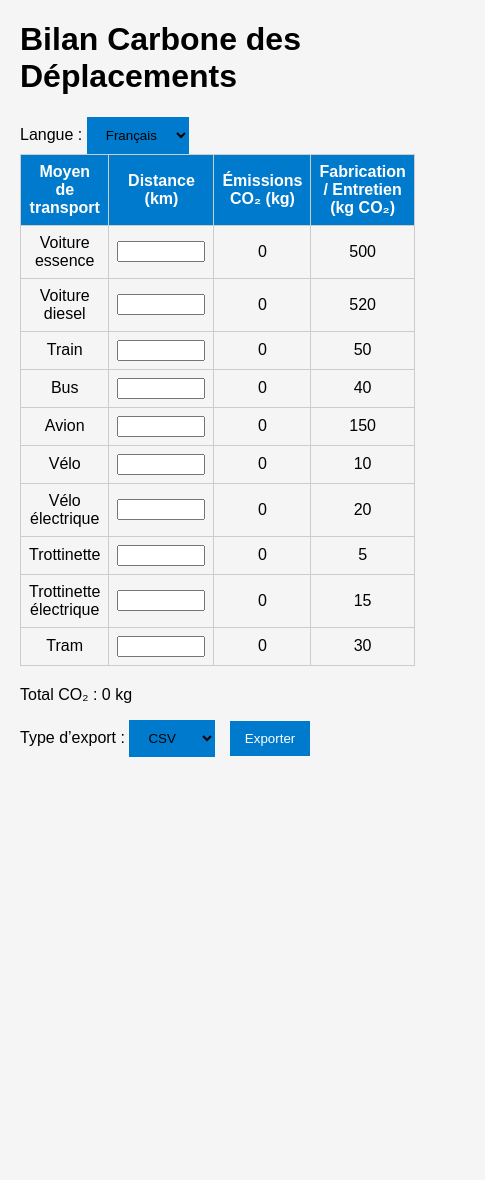
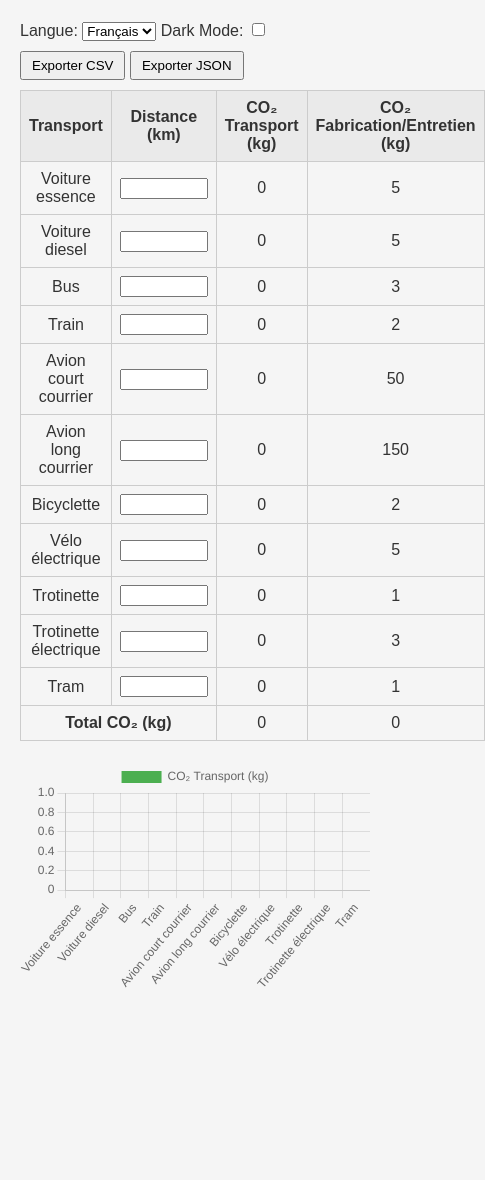
Before and after one commit to FaireQuelquechoseDutile1/bilan-carbone, a plain HTML site: page index.html in a window 390 px wide. Shown: the whole page, 485 px wide, since content can reach past the window. After the commit the page ends 1014 px from the top, so only its background shows below. Drawn offline with nearby package versions, Linux system fonts and the light colour scheme.

Commit message:
Update index.html

```diff
--- a/index.html
+++ b/index.html
@@ -3,226 +3,209 @@
 <head>
 <meta charset="UTF-8">
 <meta name="viewport" content="width=device-width, initial-scale=1.0">
-<title>Bilan Carbone Transport</title>
+<title>Bilan Carbone</title>
+<script src="https://cdn.jsdelivr.net/npm/chart.js"></script>
 <style>
-    body { font-family: Arial, sans-serif; margin: 20px; background: #f5f5f5; }
-    table { width: 100%; border-collapse: collapse; margin-bottom: 20px; }
+body { font-family: Arial, sans-serif; margin: 20px; background-color: #f5f5f5; color: #333; transition: background-color 0.3s, color 0.3s; }
+table { border-collapse: collapse; width: 100%; margin-bottom: 20px; }
 th, td { border: 1px solid #ccc; padding: 8px; text-align: center; }
-    th { background: #007acc; color: #fff; cursor: pointer; }
-    input { width: 80px; }
-    #chartContainer { width: 100%; height: 400px; margin-top: 20px; }
-    button, select { padding: 10px 15px; margin-right: 10px; background: #007acc; color: #fff; border: none; cursor: pointer; }
-    select { color: #000; }
+th { cursor: pointer; background-color: #eaeaea; }
+input[type="number"] { width: 80px; }
+.controls { display: flex; justify-content: space-between; align-items: center; margin-bottom: 10px; flex-wrap: wrap; gap: 10px; }
+.dark-mode { background-color: #1e1e1e; color: #eee; }
+.dark-mode th { background-color: #333; }
+.dark-mode td, .dark-mode input { background-color: #2a2a2a; color: #eee; border-color: #555; }
+button { cursor: pointer; padding: 5px 10px; }
 </style>
 </head>
 <body>
-<h1 id="pageTitle">Bilan Carbone des Déplacements</h1>
-<label for="langSelect">Langue :</label>
-<select id="langSelect" onchange="updateLanguage()">
+<div class="controls">
+    <div>
+        <label for="langSelect">Langue:</label>
+        <select id="langSelect">
             <option value="fr">Français</option>
             <option value="en">English</option>
         </select>
+        <label for="darkSwitch">Dark Mode:</label>
+        <input type="checkbox" id="darkSwitch">
+    </div>
+    <div>
+        <button id="exportCSVBtn">Exporter CSV</button>
+        <button id="exportJSONBtn">Exporter JSON</button>
+    </div>
+</div>
+
 <table id="transportTable">
     <thead>
         <tr>
-            <th id="thTransport" onclick="sortTable(0)">Moyen de transport</th>
-            <th id="thDistance" onclick="sortTable(1)">Distance (km)</th>
-            <th id="thEmissions" onclick="sortTable(2)">Émissions CO₂ (kg)</th>
-            <th id="thFabrication" onclick="sortTable(3)">Fabrication / Entretien (kg CO₂)</th>
+            <th id="thTransport">Transport</th>
+            <th id="thDistance">Distance (km)</th>
+            <th id="thCO2">CO₂ Transport (kg)</th>
+            <th id="thEmbodied">CO₂ Fabrication/Entretien (kg)</th>
         </tr>
     </thead>
     <tbody>
-        <tr><td>Voiture essence</td><td><input type="number" onchange="updateTable()"></td><td>0</td><td>500</td></tr>
-        <tr><td>Voiture diesel</td><td><input type="number" onchange="updateTable()"></td><td>0</td><td>520</td></tr>
-        <tr><td>Train</td><td><input type="number" onchange="updateTable()"></td><td>0</td><td>50</td></tr>
-        <tr><td>Bus</td><td><input type="number" onchange="updateTable()"></td><td>0</td><td>40</td></tr>
-        <tr><td>Avion</td><td><input type="number" onchange="updateTable()"></td><td>0</td><td>150</td></tr>
-        <tr><td>Vélo</td><td><input type="number" onchange="updateTable()"></td><td>0</td><td>10</td></tr>
-        <tr><td>Vélo électrique</td><td><input type="number" onchange="updateTable()"></td><td>0</td><td>20</td></tr>
-        <tr><td>Trottinette</td><td><input type="number" onchange="updateTable()"></td><td>0</td><td>5</td></tr>
-        <tr><td>Trottinette électrique</td><td><input type="number" onchange="updateTable()"></td><td>0</td><td>15</td></tr>
-        <tr><td>Tram</td><td><input type="number" onchange="updateTable()"></td><td>0</td><td>30</td></tr>
+        <tr><td>Voiture essence</td><td><input type="number" min="0" oninput="calculateRow(this)"></td><td class="co2Result">0</td><td class="co2Embodied">5</td></tr>
+        <tr><td>Voiture diesel</td><td><input type="number" min="0" oninput="calculateRow(this)"></td><td class="co2Result">0</td><td class="co2Embodied">5</td></tr>
+        <tr><td>Bus</td><td><input type="number" min="0" oninput="calculateRow(this)"></td><td class="co2Result">0</td><td class="co2Embodied">3</td></tr>
+        <tr><td>Train</td><td><input type="number" min="0" oninput="calculateRow(this)"></td><td class="co2Result">0</td><td class="co2Embodied">2</td></tr>
+        <tr><td>Avion court courrier</td><td><input type="number" min="0" oninput="calculateRow(this)"></td><td class="co2Result">0</td><td class="co2Embodied">50</td></tr>
+        <tr><td>Avion long courrier</td><td><input type="number" min="0" oninput="calculateRow(this)"></td><td class="co2Result">0</td><td class="co2Embodied">150</td></tr>
+        <tr><td>Bicyclette</td><td><input type="number" min="0" oninput="calculateRow(this)"></td><td class="co2Result">0</td><td class="co2Embodied">2</td></tr>
+        <tr><td>Vélo électrique</td><td><input type="number" min="0" oninput="calculateRow(this)"></td><td class="co2Result">0</td><td class="co2Embodied">5</td></tr>
+        <tr><td>Trotinette</td><td><input type="number" min="0" oninput="calculateRow(this)"></td><td class="co2Result">0</td><td class="co2Embodied">1</td></tr>
+        <tr><td>Trotinette électrique</td><td><input type="number" min="0" oninput="calculateRow(this)"></td><td class="co2Result">0</td><td class="co2Embodied">3</td></tr>
+        <tr><td>Tram</td><td><input type="number" min="0" oninput="calculateRow(this)"></td><td class="co2Result">0</td><td class="co2Embodied">1</td></tr>
     </tbody>
+    <tfoot>
+        <tr>
+            <td colspan="2"><strong>Total CO₂ (kg)</strong></td>
+            <td id="totalCO2">0</td>
+            <td id="totalEmbodied">0</td>
+        </tr>
+    </tfoot>
 </table>
-<p id="totalLabel">Total CO₂ : <span id="totalCO2">0</span> kg</p>
-<label for="exportType" id="exportLabel">Type d’export :</label>
-<select id="exportType">
-    <option value="csv">CSV</option>
-    <option value="json">JSON</option>
-</select>
-<button onclick="exportData()" id="exportBtn">Exporter</button>
-<canvas id="chartContainer"></canvas>
-<script src="https://cdn.jsdelivr.net/npm/chart.js"></script>
+
+<canvas id="chartContainer" height="200"></canvas>
+
 <script>
 const factors = {
     'Voiture essence': 0.192,
     'Voiture diesel': 0.171,
+    'Bus': 0.105,
     'Train': 0.041,
-    'Bus': 0.104,
-    'Avion': 0.255,
-    'Vélo': 0,
-    'Vélo électrique': 0.01,
-    'Trottinette': 0,
-    'Trottinette électrique': 0.01,
-    'Tram': 0.03
+    'Avion court courrier': 0.285,
+    'Avion long courrier': 0.195,
+    'Bicyclette': 0,
+    'Vélo électrique': 0.05,
+    'Trotinette': 0.02,
+    'Trotinette électrique': 0.03,
+    'Tram': 0.04
 };
 
 const translations = {
     fr: {
-        pageTitle: "Bilan Carbone des Déplacements",
-        thTransport: "Moyen de transport",
-        thDistance: "Distance (km)",
-        thEmissions: "Émissions CO₂ (kg)",
-        thFabrication: "Fabrication / Entretien (kg CO₂)",
-        totalLabel: "Total CO₂",
-        exportLabel: "Type d’export :",
-        exportBtn: "Exporter"
+        thTransport: 'Transport', thDistance: 'Distance (km)', thCO2: 'CO₂ Transport (kg)', thEmbodied: 'CO₂ Fabrication/Entretien (kg)',
+        exportCSVBtn: 'Exporter CSV', exportJSONBtn: 'Exporter JSON'
     },
     en: {
-        pageTitle: "Transport Carbon Footprint",
-        thTransport: "Transport method",
-        thDistance: "Distance (km)",
-        thEmissions: "CO₂ Emissions (kg)",
-        thFabrication: "Manufacturing / Maintenance (kg CO₂)",
-        totalLabel: "Total CO₂",
-        exportLabel: "Export type:",
-        exportBtn: "Export"
+        thTransport: 'Transport', thDistance: 'Distance (km)', thCO2: 'CO₂ Transport (kg)', thEmbodied: 'CO₂ Manufacture/Maintenance (kg)',
+        exportCSVBtn: 'Export CSV', exportJSONBtn: 'Export JSON'
     }
 };
 
-function updateTable() {
-    const table = document.getElementById('transportTable').getElementsByTagName('tbody')[0];
-    let total = 0;
-    for (let row of table.rows) {
+function calculateRow(input) {
+    const row = input.parentElement.parentElement;
     const transport = row.cells[0].innerText;
-        const distance = parseFloat(row.cells[1].children[0].value) || 0;
-        const emission = factors[transport] !== undefined ? (factors[transport] * distance).toFixed(2) : 'N/A';
-        row.cells[2].innerText = emission;
-        total += isNaN(emission) ? 0 : parseFloat(emission);
-        localStorage.setItem(transport, distance);
-    }
-    document.getElementById('totalCO2').innerText = total.toFixed(2);
+    const distance = parseFloat(input.value) || 0;
+    const co2 = distance * (factors[transport] || 0);
+    row.querySelector('.co2Result').innerText = co2.toFixed(2);
+    updateTotals();
     updateChart();
+    saveLocalStorage();
 }
 
-function exportData() {
-    const type = document.getElementById('exportType').value;
-    const table = document.getElementById('transportTable');
-    if (type === 'csv') {
-        let csv = [];
-        for (let row of table.rows) {
-            let rowData = [];
-            for (let cell of row.cells) rowData.push(cell.innerText);
-            csv.push(rowData.join(','));
+function updateTotals() {
+    let totalCo2 = 0, totalEmbodied = 0;
+    document.querySelectorAll('#transportTable tbody tr').forEach(row => {
+        totalCo2 += parseFloat(row.querySelector('.co2Result').innerText) || 0;
+        totalEmbodied += parseFloat(row.querySelector('.co2Embodied').innerText) || 0;
+    });
+    document.getElementById('totalCO2').innerText = totalCo2.toFixed(2);
+    document.getElementById('totalEmbodied').innerText = totalEmbodied.toFixed(2);
 }
-        const blob = new Blob([csv.join('\n')], { type: 'text/csv' });
-        const link = document.createElement('a');
-        link.href = URL.createObjectURL(blob);
-        link.download = 'bilan_carbone.csv';
-        link.click();
-    } else if (type === 'json') {
-        const data = [];
-        const tbody = table.getElementsByTagName('tbody')[0];
-        for (let row of tbody.rows) {
-            data.push({
-                transport: row.cells[0].innerText,
-                distance: row.cells[1].children[0].value || 0,
-                emissions: row.cells[2].innerText,
-                fabrication: row.cells[3].innerText
-            });
-        }
-        const blob = new Blob([JSON.stringify(data, null, 2)], { type: 'application/json' });
-        const link = document.createElement('a');
-        link.href = URL.createObjectURL(blob);
-        link.download = 'bilan_carbone.json';
-        link.click();
-    }
+
+function saveLocalStorage() {
+    const data = Array.from(document.querySelectorAll('#transportTable tbody tr input')).map(input => input.value);
+    localStorage.setItem('distances', JSON.stringify(data));
 }
 
 function loadLocalStorage() {
-    const table = document.getElementById('transportTable').getElementsByTagName('tbody')[0];
-    for (let row of table.rows) {
-        const transport = row.cells[0].innerText;
-        if (localStorage.getItem(transport)) {
-            row.cells[1].children[0].value = localStorage.getItem(transport);
-        }
-    }
-    updateTable();
-}
-
-function updateChart() {
-    const labels = [];
-    const data = [];
-    const table = document.getElementById('transportTable').getElementsByTagName('tbody')[0];
-    for (let row of table.rows) {
-        labels.push(row.cells[0].innerText);
-        data.push(parseFloat(row.cells[2].innerText) || 0);
-    }
-    if (window.myChart) window.myChart.destroy();
-    const ctx = document.getElementById('chartContainer').getContext('2d');
-    window.myChart = new Chart(ctx, {
-        type: 'bar',
-        data: {
-            labels: labels,
-            datasets: [{
-                label: 'CO₂ émis (kg)',
-                data: data,
-                backgroundColor: 'rgba(0, 122, 204, 0.7)'
-            }]
-        },
-        options: {
-            responsive: true,
-            plugins: {
-                legend: { display: false },
-                tooltip: { enabled: true }
-            },
-            scales: {
-                y: { beginAtZero: true, title: { display: true, text: 'CO₂ (kg)' } },
-                x: { title: { display: true, text: 'Transport' } }
-            }
+    const data = JSON.parse(localStorage.getItem('distances') || '[]');
+    document.querySelectorAll('#transportTable tbody tr input').forEach((input,i) => {
+        if(data[i] !== undefined) {
+            input.value = data[i];
+            calculateRow(input);
         }
     });
 }
 
-function sortTable(n) {
-    const table = document.getElementById('transportTable');
-    let switching = true;
-    let dir = 'asc';
-    while (switching) {
-        switching = false;
-        let rows = table.rows;
-        for (let i = 1; i < rows.length - 1; i++) {
-            let shouldSwitch = false;
-            let x = rows[i].cells[n].innerText;
-            let y = rows[i + 1].cells[n].innerText;
-            if (!isNaN(parseFloat(x)) && !isNaN(parseFloat(y))) {
-                x = parseFloat(x);
-                y = parseFloat(y);
+function exportCSV() {
+    let csv = 'Transport,Distance,CO2,CO2 Fabrication/Entretien\\n';
+    document.querySelectorAll('#transportTable tbody tr').forEach(row => {
+        csv += [
+            row.cells[0].innerText,
+            row.querySelector('input').value,
+            row.querySelector('.co2Result').innerText,
+            row.querySelector('.co2Embodied').innerText
+        ].join(',') + '\\n';
+    });
+    const blob = new Blob([csv], { type: 'text/csv' });
+    const a = document.createElement('a');
+    a.href = URL.createObjectURL(blob);
+    a.download = 'bilan_carbone.csv';
+    a.click();
 }
-            if (dir === 'asc' ? x > y : x < y) {
-                shouldSwitch = true;
-                break;
+
+function exportJSON() {
+    const data = Array.from(document.querySelectorAll('#transportTable tbody tr')).map(row => ({
+        transport: row.cells[0].innerText,
+        distance: row.querySelector('input').value,
+        co2: row.querySelector('.co2Result').innerText,
+        co2Embodied: row.querySelector('.co2Embodied').innerText
+    }));
+    const blob = new Blob([JSON.stringify(data, null, 2)], { type: 'application/json' });
+    const a = document.createElement('a');
+    a.href = URL.createObjectURL(blob);
+    a.download = 'bilan_carbone.json';
+    a.click();
 }
+
+document.getElementById('exportCSVBtn').onclick = exportCSV;
+document.getElementById('exportJSONBtn').onclick = exportJSON;
+
+document.getElementById('langSelect').onchange = function() {
+    const lang = this.value;
+    Object.keys(translations[lang]).forEach(id => {
+        const el = document.getElementById(id);
+        if(el) el.innerText = translations[lang][id];
+    });
 }
-        if (shouldSwitch) {
-            rows[i].parentNode.insertBefore(rows[i + 1], rows[i]);
-            switching = true;
-        } else if (dir === 'asc') {
-            dir = 'desc';
-            switching = true;
+
+document.getElementById('darkSwitch').onchange = function() {
+    document.body.classList.toggle('dark-mode', this.checked);
+    localStorage.setItem('darkMode', this.checked);
 }
+
+function initDarkMode() {
+    const dark = localStorage.getItem('darkMode') === 'true';
+    document.getElementById('darkSwitch').checked = dark;
+    document.body.classList.toggle('dark-mode', dark);
+}
+
+// Chart
+let chart;
+function updateChart() {
+    const labels = Array.from(document.querySelectorAll('#transportTable tbody tr td:first-child')).map(td => td.innerText);
+    const data = Array.from(document.querySelectorAll('#transportTable tbody tr .co2Result')).map(td => parseFloat(td.innerText) || 0);
+    if(chart) {
+        chart.data.labels = labels;
+        chart.data.datasets[0].data = data;
+        chart.update();
+    } else {
+        const ctx = document.getElementById('chartContainer').getContext('2d');
+        chart = new Chart(ctx, {
+            type: 'bar',
+            data: { labels, datasets: [{ label: 'CO₂ Transport (kg)', data, backgroundColor: '#4caf50' }] },
+            options: { responsive: true, scales: { y: { beginAtZero:true } } }
+        });
     }
 }
 
-function updateLanguage() {
-    const lang = document.getElementById('langSelect').value;
-    for (let key in translations[lang]) {
-        const el = document.getElementById(key);
-        if (el) el.innerText = translations[lang][key];
-    }
-}
-
-window.onload = function() {
+// Initialisation
 loadLocalStorage();
-    updateLanguage();
-};
+initDarkMode();
+updateChart();
+</script>
+</body>
+</html>
```
Lines whose indentation alone changed are shown as unchanged.
